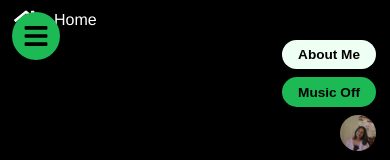
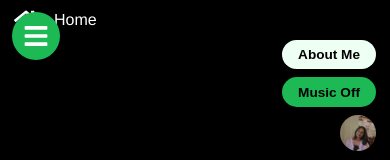
Before and after one commit to BhavanaPoosa/react-portfolio, a React (Create React App) app: page / in a window 390 px wide. Shown: the top 160 px of the page. Built offline with nearby package versions, Linux system fonts and the light colour scheme.

Commit message:
Adjust the burger-btn font

```diff
--- a/src/components/Sidebar.js
+++ b/src/components/Sidebar.js
@@ -53,7 +53,7 @@ export default function Sidebar() {
   return (
     <>
       <button className="burger-btn" onClick={toggleDrawer} aria-label="Open menu">
-        <FaBars size={26} color='#000000'/>
+        <FaBars size={26} color='#fff'/>
       </button>
       <aside className={`sidebar ${drawerOpen ? 'open' : ''}`}>
         <div className="sidebar-header">
--- a/src/styles/Sidebar.css
+++ b/src/styles/Sidebar.css
@@ -98,7 +98,7 @@
     }
 
     .burger-btn {
-      display: flex;
+      display: flex !important;          /* ensure it’s visible */
       position: fixed;
       top: 12px;
       left: 12px;
@@ -109,12 +109,11 @@
       border-radius: 50%;
       justify-content: center;
       align-items: center;
-      font-size: 1.6rem;
-      color: #0d0d0d;
+      color: #fff !important;            /* white so you can see it */
+      font-size: 1.4rem !important;      /* tweak to taste */
       z-index: 1000;
       transition: transform 0.2s ease;
     }
-
     .burger-btn:hover {
       transform: scale(1.1);
     }
```
